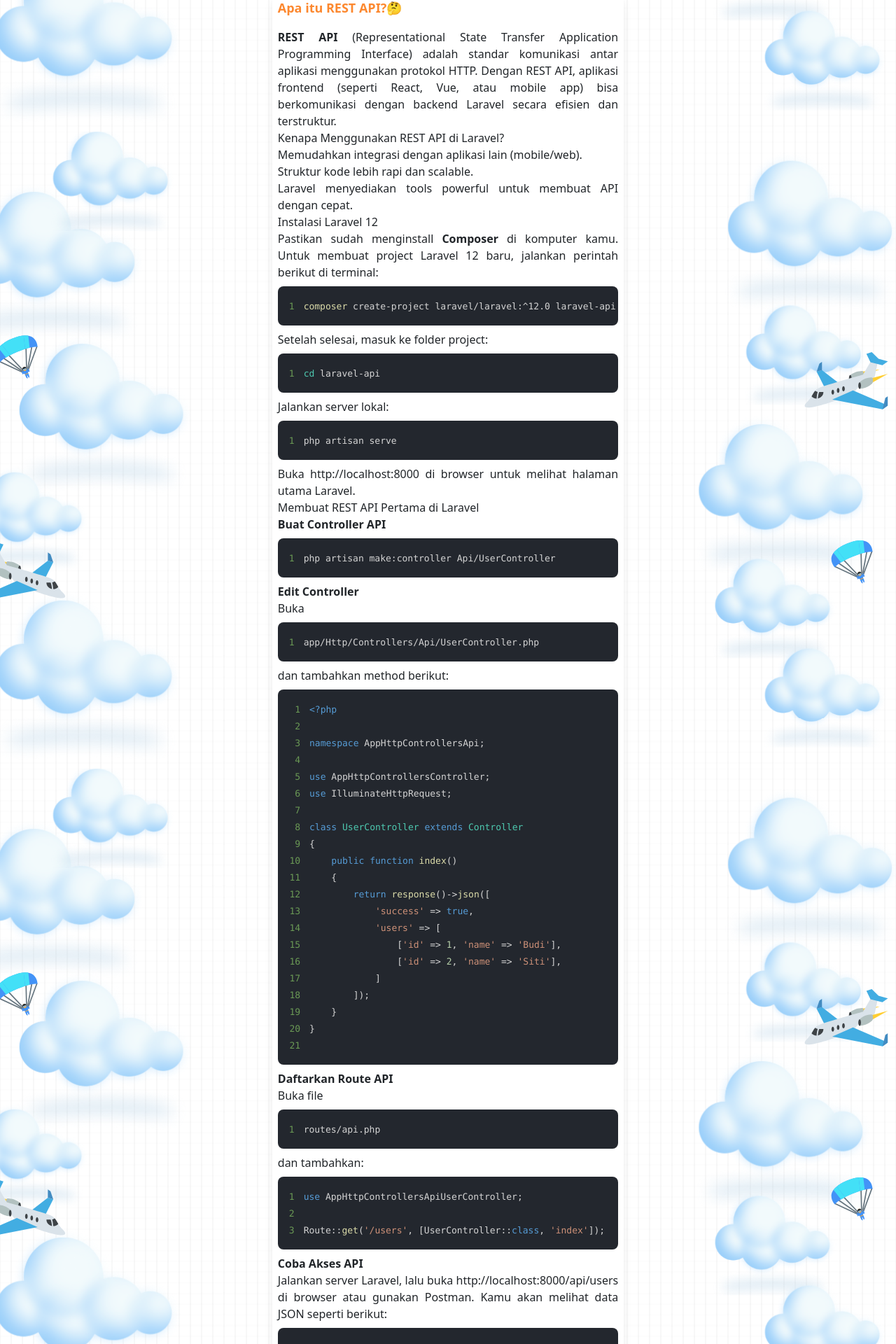
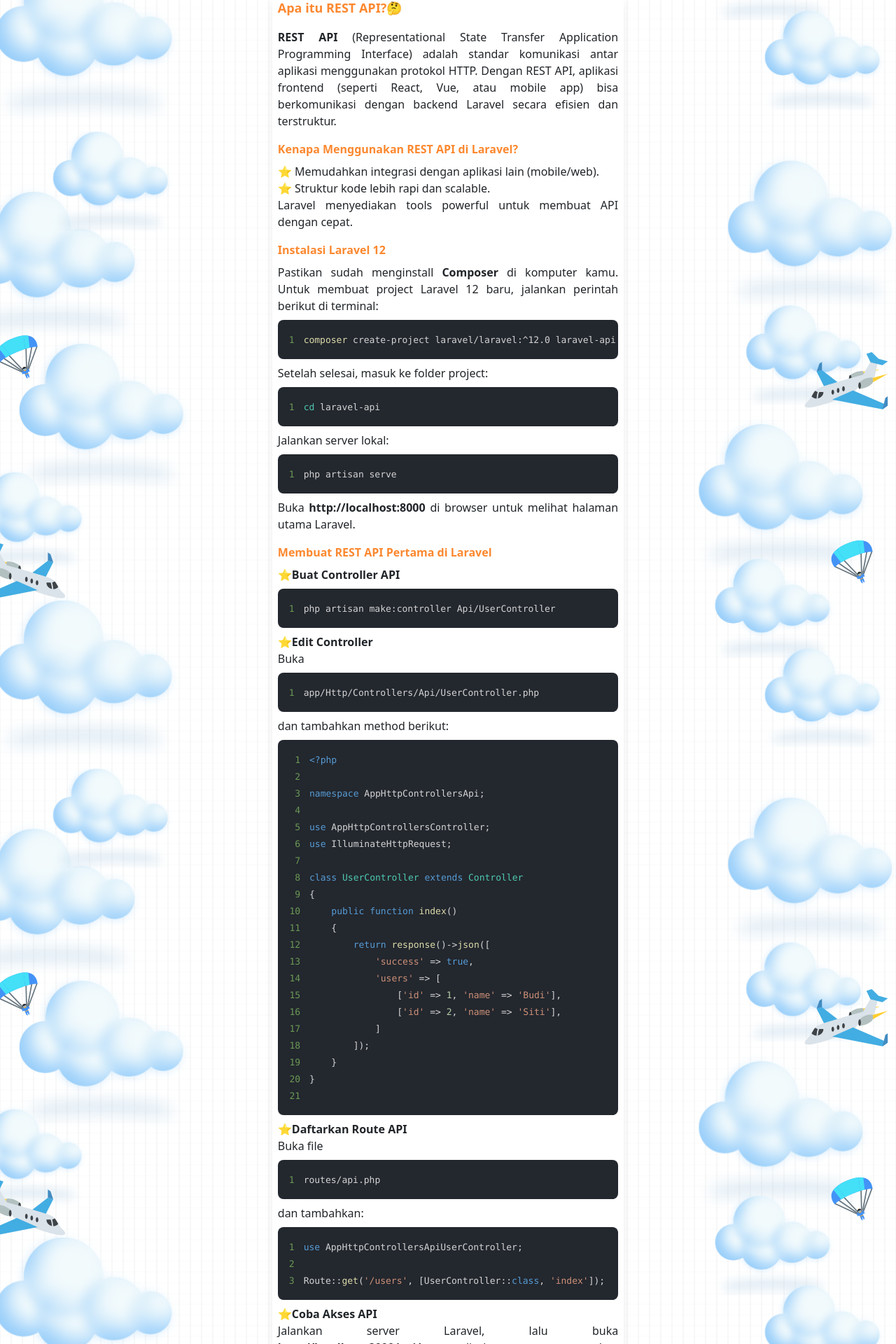
Before and after one commit to ifnuu01/Personal-web, a React (Vite) app: page /blog/pengenalan-api-laravel in a window 1280 px wide. Shown: the part 722-2642 px from the top of the page at 70% size. Built offline with nearby package versions, Linux system fonts and the light colour scheme.

Commit message:
style : memperbaiki style blog dan animasi

```diff
--- a/src/components/BlogList.jsx
+++ b/src/components/BlogList.jsx
@@ -41,6 +41,10 @@ function BlogList() {
           {paginatedPosts.map((post, index) => (
             <div
               key={index}
+              data-aos="fade-up"
+              data-aos-duration="1000"
+              data-aos-delay={index * 100}
+              data-aos-once="true"
               className="bg-white shadow-lg rounded-3xl w-full px-4 py-5 lg:w-[40%] mx-auto"
             >
               <div className="flex items-center justify-between gap-4">
@@ -59,7 +63,13 @@ function BlogList() {
         </div>
         {/* pagination */}
 
-        <div className="flex gap-2 mt-4 lg:justify-end w-full lg:w-[40%] mx-auto">
+        <div
+          data-aos="fade-up"
+          data-aos-duration="1000"
+          data-aos-delay="300"
+          data-aos-once="true"
+          className="flex gap-2 mt-4 lg:justify-end w-full lg:w-[40%] mx-auto"
+        >
           <button
             onClick={() => setCurrentPage((prev) => Math.max(prev - 1, 1))}
             disabled={currentPage === 1}
--- a/src/components/posts/PengenalanLaravelApi.jsx
+++ b/src/components/posts/PengenalanLaravelApi.jsx
@@ -6,11 +6,21 @@ function PengenalanLaravelApi(props) {
   return (
     <>
       <img
+        data-aos="fade-up"
+        data-aos-duration="1000"
+        data-aos-delay="100"
+        data-aos-once="true"
         src={Thumbnail}
         alt="Pengenalan API Laravel"
         className="w-full rounded-lg"
       />
-      <div className="flex justify-between flex-col lg:flex-row items-start lg:items-center">
+      <div
+        data-aos="fade-up"
+        data-aos-duration="1000"
+        data-aos-delay="200"
+        data-aos-once="true"
+        className="flex justify-between flex-col lg:flex-row items-start lg:items-center"
+      >
         <div className="bg-white rounded-lg px-4 py-2 shadow-lg w-fit mt-4 text-secondary font-bold text-lg">
           📕 {props.title}
         </div>
@@ -19,7 +29,13 @@ function PengenalanLaravelApi(props) {
         </div>
       </div>
       {/* content */}
-      <div className="prose max-w-none mt-6 bg-white p-2 rounded-lg shadow-lg text-primary text-justify overflow-hidden">
+      <div
+        data-aos="fade-up"
+        data-aos-duration="1000"
+        data-aos-delay="300"
+        data-aos-once="true"
+        className="prose max-w-none mt-6 bg-white p-2 rounded-lg shadow-lg text-primary text-justify overflow-hidden"
+      >
         <h2 className="text-lg font-bold text-secondary mb-4">
           Apa itu REST API?🤔
         </h2>
@@ -31,16 +47,20 @@ function PengenalanLaravelApi(props) {
           secara efisien dan terstruktur.
         </p>
 
-        <h2>Kenapa Menggunakan REST API di Laravel?</h2>
+        <h2 className="font-bold text-md mt-4 text-secondary mb-2">
+          Kenapa Menggunakan REST API di Laravel?
+        </h2>
         <ul>
-          <li>Memudahkan integrasi dengan aplikasi lain (mobile/web).</li>
-          <li>Struktur kode lebih rapi dan scalable.</li>
+          <li>⭐ Memudahkan integrasi dengan aplikasi lain (mobile/web).</li>
+          <li>⭐ Struktur kode lebih rapi dan scalable.</li>
           <li>
             Laravel menyediakan tools powerful untuk membuat API dengan cepat.
           </li>
         </ul>
 
-        <h2>Instalasi Laravel 12</h2>
+        <h2 className="font-bold text-md mt-4 text-secondary mb-2">
+          Instalasi Laravel 12
+        </h2>
         <p>
           Pastikan sudah menginstall <b>Composer</b> di komputer kamu. Untuk
           membuat project Laravel 12 baru, jalankan perintah berikut di
@@ -54,27 +74,22 @@ function PengenalanLaravelApi(props) {
         <p>Jalankan server lokal:</p>
         <Code language="bash">{`php artisan serve`}</Code>
         <p>
-          Buka{" "}
-          <a
-            href="http://localhost:8000"
-            target="_blank"
-            rel="noopener noreferrer"
-          >
-            http://localhost:8000
-          </a>{" "}
+          Buka <b>http://localhost:8000 </b>
           di browser untuk melihat halaman utama Laravel.
         </p>
 
-        <h2>Membuat REST API Pertama di Laravel</h2>
+        <h2 className="mt-4 font-bold text-secondary text-md mb-2">
+          Membuat REST API Pertama di Laravel
+        </h2>
         <ol>
           <li>
-            <b>Buat Controller API</b>
+            <b>⭐Buat Controller API</b>
             <Code language="bash">
               {`php artisan make:controller Api/UserController`}
             </Code>
           </li>
           <li>
-            <b>Edit Controller</b> <br />
+            <b>⭐Edit Controller</b> <br />
             Buka <Code>app/Http/Controllers/Api/UserController.php</Code> dan
             tambahkan method berikut:
             <Code language="php">
@@ -102,7 +117,7 @@ class UserController extends Controller
             </Code>
           </li>
           <li>
-            <b>Daftarkan Route API</b> <br />
+            <b>⭐Daftarkan Route API</b> <br />
             Buka file <Code>routes/api.php</Code> dan tambahkan:
             <Code language="php">
               {`use App\Http\Controllers\Api\UserController;
@@ -111,15 +126,9 @@ Route::get('/users', [UserController::class, 'index']);`}
             </Code>
           </li>
           <li>
-            <b>Coba Akses API</b> <br />
+            <b>⭐Coba Akses API</b> <br />
             Jalankan server Laravel, lalu buka{" "}
-            <a
-              href="http://localhost:8000/api/users"
-              target="_blank"
-              rel="noopener noreferrer"
-            >
-              http://localhost:8000/api/users
-            </a>{" "}
+            <b>http://localhost:8000/api/users </b>
             di browser atau gunakan Postman. Kamu akan melihat data JSON seperti
             berikut:
             <Code language="json">
@@ -134,18 +143,20 @@ Route::get('/users', [UserController::class, 'index']);`}
           </li>
         </ol>
 
-        <h2>Tips Interaktif</h2>
+        <h2 className="font-bold text-md mt-4 text-secondary mb-2">
+          Tips Interaktif
+        </h2>
         <ul>
           <li>
-            Coba ubah data di controller dan lihat hasilnya di endpoint API.
+            ⭐Coba ubah data di controller dan lihat hasilnya di endpoint API.
           </li>
           <li>
-            Gunakan <b>Postman</b> atau <b>Insomnia</b> untuk mengetes endpoint
-            dengan berbagai metode (GET, POST, dll). Untuk saya sendiri biasanya
-            menggunakan Postman untuk testing API.
+            ⭐Gunakan <b>Postman</b> atau <b>Insomnia</b> untuk mengetes
+            endpoint dengan berbagai metode (GET, POST, dll).
           </li>
-          <li className="text-start">
-            Link Download Postman :{" "}
+          <li className="mt-4">
+            Untuk saya sendiri biasanya menggunakan Postman untuk testing API
+            berikut link download Postman :{" "}
             <a
               className="text-secondary underline"
               href="https://www.postman.com/downloads/"
@@ -153,15 +164,15 @@ Route::get('/users', [UserController::class, 'index']);`}
               https://www.postman.com/downloads/
             </a>
           </li>
-          <li>
+          <li className="mt-4">
             Explore fitur <b>Resource</b> dan <b>Request Validation</b> di
             Laravel untuk API yang lebih kompleks.
           </li>
         </ul>
 
         <div className="alert alert-info mt-4">
-          🚀 Selamat! Kamu sudah berhasil membuat REST API sederhana di Laravel
-          12.
+          🚀 Selamat! Kamu sudah berhasil membuat REST API sederhana di{" "}
+          <b>Laravel 12 </b>👋
         </div>
       </div>
     </>
```
